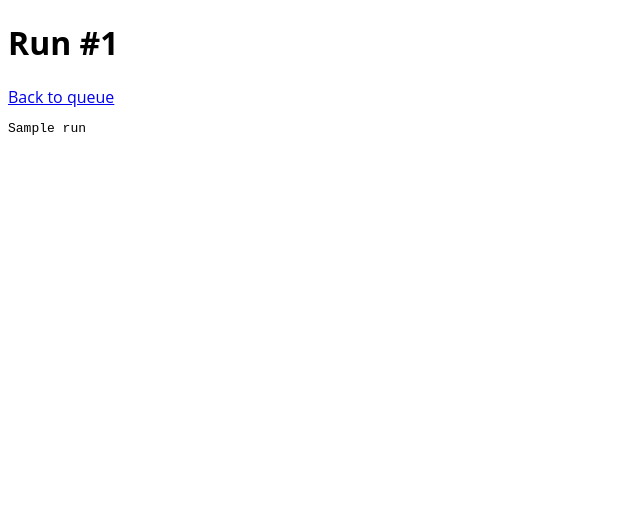
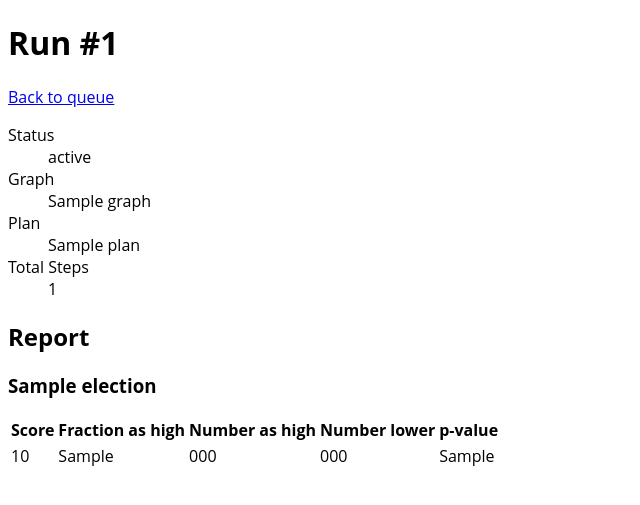
Before and after one commit to maxhully/gerrychain-queue, a Flask app: template gerrychain_queue/templates/run_status.html in a window 1280 px wide. Shown: the top 505 px of the page, without its empty margins (0-640 px from the left). Run offline with Flask 2, Linux system fonts and the light colour scheme; the template is opened without the code that fills it: most values are stand-ins (such as "Sample title", 1, 10 or a date in 2020).

Commit message:
Changed status view

```diff
--- a/gerrychain_queue/queue.py
+++ b/gerrychain_queue/queue.py
@@ -68,4 +68,6 @@ class Queue:
         self.redis.publish(channel=task_key, message=message)
 
     def get_report(self, task_key):
-        return json.loads(self.redis.get(task_key + "-report").decode("utf-8"))
+        return json.loads(
+            self.redis.get(task_key + "-report").decode("utf-8").replace("'", '"')
+        )
--- a/gerrychain_queue/templates/run_status.html
+++ b/gerrychain_queue/templates/run_status.html
@@ -13,7 +13,46 @@
         <h1>Run #{{run.id[:8]}}</h1>
         <a href="{{ url_for('frontend.home') }}">Back to queue</a>
     </header>
-    <pre>{{run}}</pre>
+    <dl>
+        <dt>Status</dt>
+        <dd>{{run.status}}</dd>
+        <dt>Graph</dt>
+        <dd>{{run.graph}}</dd>
+        <dt>Plan</dt>
+        <dd>{{run.plan}}</dd>
+        <dt>Total Steps</dt>
+        <dd>{{run.total_steps}}</dd>
+    </dl>
+    {% if run.report is defined %}
+    <section class="report">
+        <h2>Report</h2>
+        {% for election in run.report %}
+        <h3>{{election.election}}</h3>
+        <table>
+            <thead>
+                <tr>
+                    <th>Score</th>
+                    <th>Fraction as high</th>
+                    <th>Number as high</th>
+                    <th>Number lower</th>
+                    <th>p-value</th>
+                </tr>
+            </thead>
+            <tbody>
+                {% for report in election.analysis %}
+                <tr>
+                    <td>{{report.score}}</td>
+                    <td>{{report.fraction_as_high_as_original}}</td>
+                    <td>{{report.number_as_high_as_original}}</td>
+                    <td>{{report.number_lower_than_original}}</td>
+                    <td>{{report.p}}</td>
+                </tr>
+                {% endfor %}
+            </tbody>
+        </table>
+        {% endfor %}
+    </section>
+    {% endif %}
 </body>
 
 </html>
```
